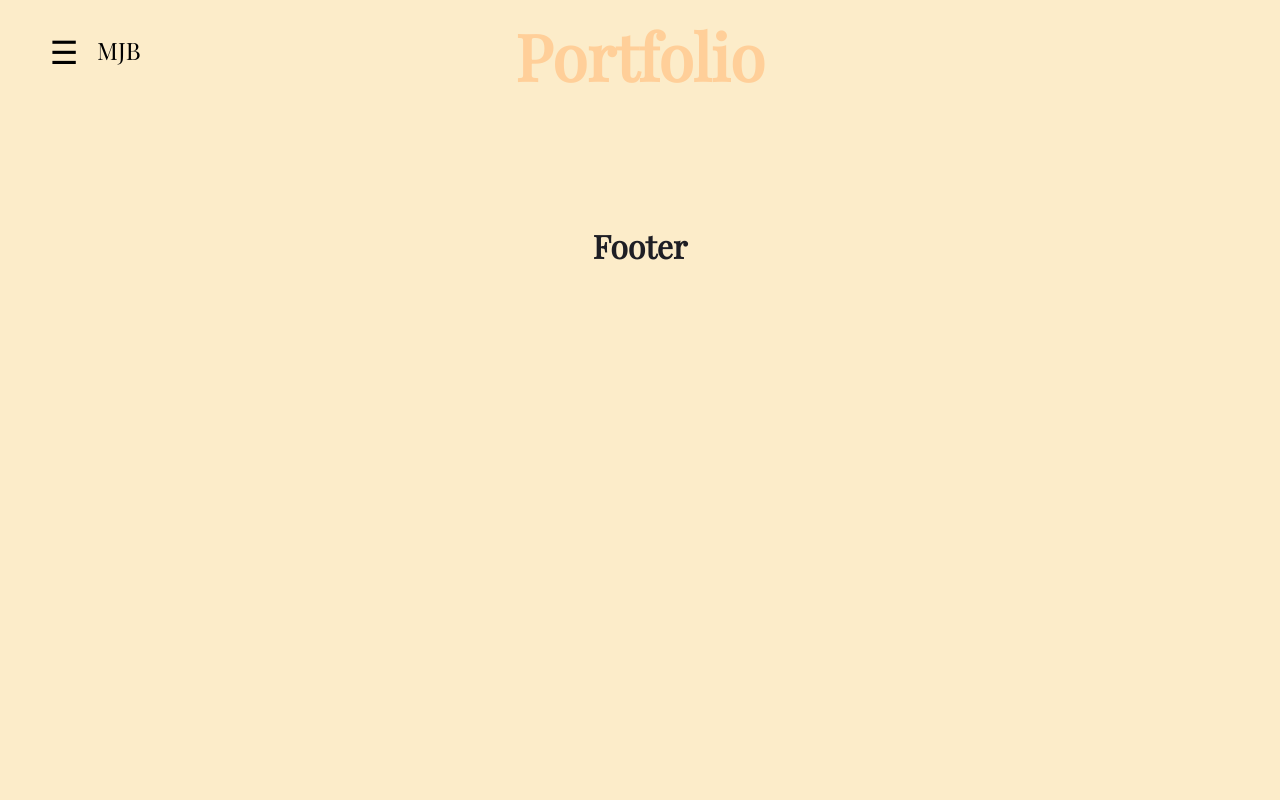
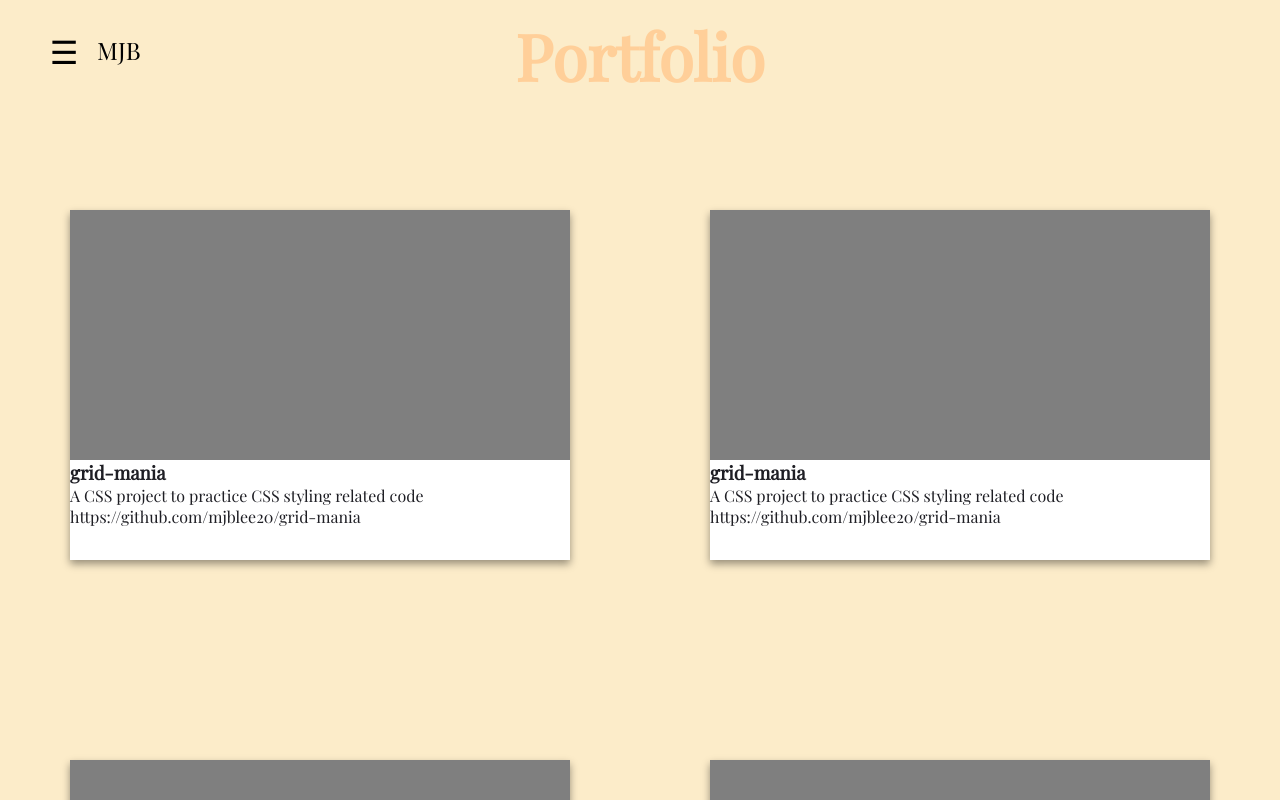
Before and after one commit to mjblee20/mjbcrib, a React (Create React App) app in the folder frontend/: page /portfolio in a window 1280 px wide. Shown: the top 800 px of the page. Built offline with nearby package versions, Linux system fonts and the light colour scheme.

Commit message:
base card format and layout for each project

```diff
--- a/frontend/src/Atoms/ProjectItem.css
+++ b/frontend/src/Atoms/ProjectItem.css
@@ -0,0 +1,13 @@
+.project-card {
+  align-self: center;
+  justify-self: center;
+  background: white;
+  height: 350px;
+  width: 500px;
+  margin: 100px 0;
+}
+
+.project-image {
+  height: 250px;
+  background: rgba(0, 0, 0, 0.5);
+}
--- a/frontend/src/Atoms/ProjectItem.js
+++ b/frontend/src/Atoms/ProjectItem.js
@@ -1,5 +1,6 @@
 import React from 'react';
 import './ProjectItem.css';
+import Card from '../UI/Card';
 
 /**
  *
@@ -7,10 +8,11 @@ import './ProjectItem.css';
  */
 function ProjectItem(props) {
   return (
-    <div>
-      {/* <div className="project-image">
-        <img src={props.image} alt='project image' />
-      </div> */}
+    <Card className='project-card'>
+      <div className='project-item-container'>
+        <div className="project-image">
+
+        </div>
         <div className="project-title">
           <h3>{props.name}</h3>
         </div>
@@ -21,6 +23,7 @@ function ProjectItem(props) {
           <div>{props.github}</div>
         </div>
       </div>
+    </Card>
   )
 }
 
--- a/frontend/src/Atoms/SchemeItem.css
+++ b/frontend/src/Atoms/SchemeItem.css
@@ -21,3 +21,7 @@
   margin: 10px;
   border-radius: 10px;
 }
+
+.scheme-cards:hover {
+  transform: scale(1.5);
+}
--- a/frontend/src/Compounds/ProjectList.css
+++ b/frontend/src/Compounds/ProjectList.css
@@ -0,0 +1,5 @@
+.project-list {
+  display: grid;
+  grid-template-columns: 1fr 1fr;
+  grid-template-rows: auto;
+}
--- a/frontend/src/Compounds/ProjectList.js
+++ b/frontend/src/Compounds/ProjectList.js
@@ -1,4 +1,5 @@
 import React from 'react';
+import './ProjectList.css';
 import ProjectItem from '../Atoms/ProjectItem';
 
 /**
--- a/frontend/src/Organisms/AddScheme.js
+++ b/frontend/src/Organisms/AddScheme.js
@@ -13,7 +13,7 @@ export default function AddScheme() {
         <div>
           <label>
             Scheme Name:
-            <input type='text' className='scheme-name' />
+            <input type='text' className='name-form' />
           </label>
         </div>
           <label>
--- a/frontend/src/Templates/PortfolioGrid.js
+++ b/frontend/src/Templates/PortfolioGrid.js
@@ -5,6 +5,7 @@ import React from 'react';
 import './PortfolioGrid.css';
 import PageHeader from '../Organisms/PageHeader';
 import PageFooter from '../Organisms/PageFooter';
+import ProjectContainer from '../Organisms/ProjectContainer';
 
 // Import Components
 
@@ -17,7 +18,9 @@ const PortfolioGrid = (props) => {
       <PageHeader title='Portfolio' color='var(--skin)'/>
 
       {/* TODO: Eventually it's own js file */}
-      <div className='portfolio-body'></div>
+      <div className='portfolio-body'>
+        <ProjectContainer />
+      </div>
 
 
       <PageFooter title='Footer' />
--- a/frontend/src/Templates/StylesGrid.js
+++ b/frontend/src/Templates/StylesGrid.js
@@ -18,7 +18,6 @@ const StylesGrid = () => {
       {/* TODO: Eventually it's own js file */}
       <div className='styles-body'>
         <SchemeContainer />
-        <ProjectContainer />
       </div>
 
 
```
Lines whose indentation alone changed are shown as unchanged.
